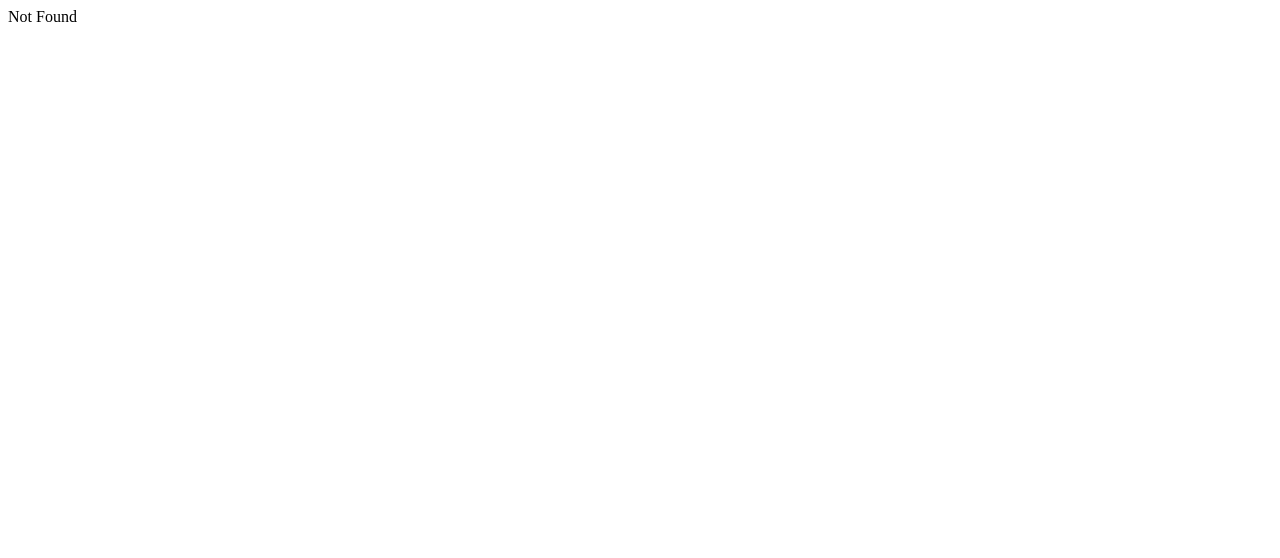
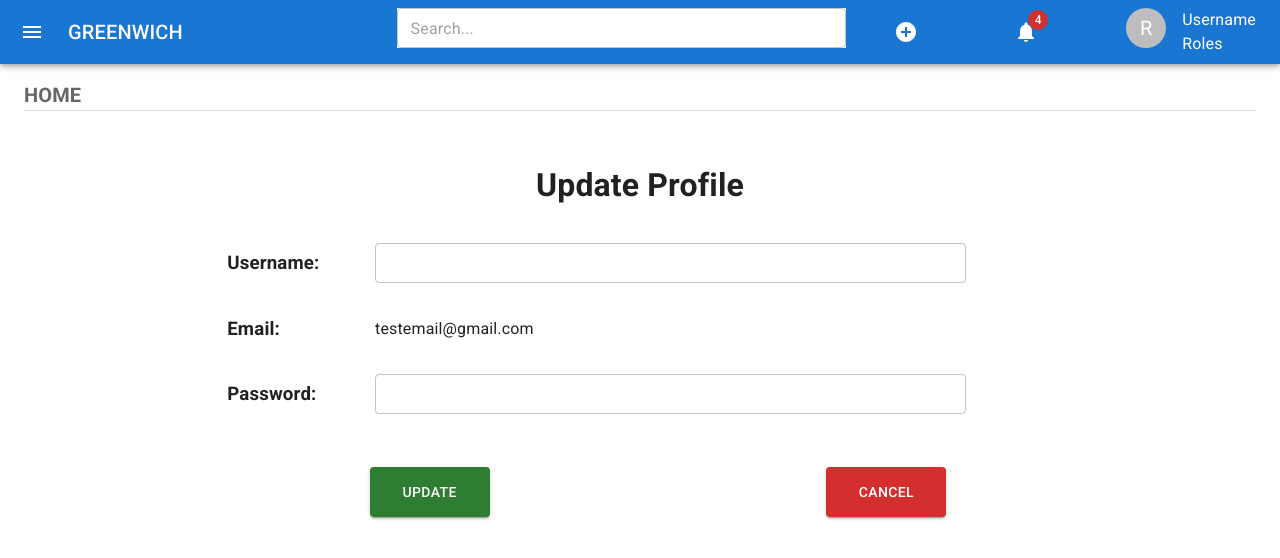
Before and after one commit to vobaloi/EWSD-Squad_Lazy, a React (Create React App) app in the folder FrontEnd/client/: page /home/updateprofile in a window 1280 px wide. Shown: the top 558 px of the page. Built offline with nearby package versions, Linux system fonts and the light colour scheme.

Commit message:
add profile and update profile page

```diff
--- a/FrontEnd/client/src/components/ManagementIdeas/ManagementIdeas.js
+++ b/FrontEnd/client/src/components/ManagementIdeas/ManagementIdeas.js
@@ -172,23 +172,12 @@ const ManagementIdeas = () => {
   return (
     <Box>
       <Box>
-        <Box>
-          <Typography variant="h4">Ideas Management</Typography>
-        </Box>
-        <Box display={"flex"} alignItems="center">
-          <IconButton>
-            <Tooltip title="Add new user">
-              <AddCircleIcon fontSize="large" />
-            </Tooltip>
-          </IconButton>
-          <Typography>Add Ideas</Typography>
-        </Box>
+        <Typography variant="h4">Ideas Management</Typography>
       </Box>
-
       <TableContainer component={Paper} elevation={12}>
         <Table sx={{}} aria-label="custom pagination table">
           <TableHead>
-            <TableRow sx={{backgroundColor : "#33393994"}}>
+            <TableRow sx={{ backgroundColor: "#33393994" }}>
               <TableCell>Department</TableCell>
               <TableCell align="left">Category</TableCell>
               <TableCell align="center">Description</TableCell>
--- a/FrontEnd/client/src/components/SettingProfiles/SettingProfiles.js
+++ b/FrontEnd/client/src/components/SettingProfiles/SettingProfiles.js
@@ -1,9 +1,87 @@
-import React from 'react'
+import {
+  Box,
+  Grid,
+  Button,
+  Typography,
+} from "@mui/material";
+import { useNavigate } from 'react-router-dom';
+import * as React from "react";
 
 const SettingProfiles = () => {
-    return (
-        <div>SettingProfiles</div>
-    )
-}
+    const navigate = useNavigate()
+  return (
+    <Grid
+      sx={{
+        width: "80%",
+        height: 600,
+        margin: "50px auto",
+        textAlign: "center",
+      }}
+    >
+      <h1> Profile</h1>
+      <Box
+        display={"flex"}
+        sx={{
+          alignItems: "center",
+          textAlign: "center",
+          justifyContent: "center",
+        }}
+      >
+        <Box sx={{ width: "15%", textAlign: "left" }}>
+          <h3>Username:</h3>
+        </Box>
+        <Box sx={{ width: "20%", textAlign: "left" }}>
+          <Typography sx={{ background: "white" }} fullWidth size="small" />{" "}
+          Name
+        </Box>
+      </Box>
+      <Box
+        display={"flex"}
+        sx={{
+          alignItems: "center",
+          textAlign: "center",
+          justifyContent: "center",
+        }}
+      >
+        <Box sx={{ width: "15%", textAlign: "left" }}>
+          <h3>Email:</h3>
+        </Box>
+        <Box sx={{ width: "20%", textAlign: "left" }}>
+          <Typography sx={{ background: "white" }} fullWidth size="small" />{" "}
+          testemail@gmail.com
+        </Box>
+      </Box>
+      <Box
+        display={"flex"}
+        sx={{
+          alignItems: "center",
+          textAlign: "center",
+          justifyContent: "center",
+        }}
+      >
+        <Box sx={{ width: "15%", textAlign: "left" }}>
+          <h3>Password:</h3>
+        </Box>
+          <Box sx={{ width: "20%", textAlign: "left" }}>
+            <Typography sx={{ background: "white" }} fullWidth size="small" />{" "}
+            ************
+          </Box>
+      </Box>
+      <Box sx={{ mt: 5 }}>
+        <Button
+          variant="contained"
+          color="success"
+          sx={{
+            height: 50,
+            width: 120,
+          }}
+          onClick={() => navigate('/home/updateprofile')}
+        >
+          Update
+        </Button>
+      </Box>
+    </Grid>
+  );
+};
 
-export default SettingProfiles
+export default SettingProfiles;
--- /dev/null
+++ b/FrontEnd/client/src/components/SettingProfiles/UpdateProfile.js
@@ -0,0 +1,111 @@
+import {
+  Box,
+  Grid,
+  TextField,
+  InputLabel,
+  Select,
+  MenuItem,
+  FormControl,
+  Button,
+  Typography,
+} from "@mui/material";
+import { useNavigate } from "react-router-dom";
+const UpdateProfile = () => {
+    const navigate = useNavigate()
+  return (
+    <Grid
+      sx={{
+        width: "80%",
+        height: 600,
+        margin: "50px auto",
+        borderRadius: 15,
+        textAlign: "center",
+      }}
+    >
+      <h1> Update Profile</h1>
+      <Box
+        display={"flex"}
+        sx={{
+          alignItems: "center",
+        }}
+      >
+        <Box sx={{ width: "15%", marginLeft: 10, textAlign: "left" }}>
+          <h3>Username:</h3>
+        </Box>
+        <Box sx={{ width: "60%" }}>
+          <TextField sx={{ background: "white" }} fullWidth size="small" />
+        </Box>
+      </Box>
+      <Box
+        display={"flex"}
+        sx={{
+          alignItems: "center",
+        }}
+      >
+        <Box sx={{ width: "15%", marginLeft: 10, textAlign: "left" }}>
+          <h3>Email:</h3>
+        </Box>
+        <Box sx={{ width: "20%", textAlign: "left" }}>
+          <Typography sx={{ background: "white" }} fullWidth size="small" />{" "}
+          testemail@gmail.com
+        </Box>
+      </Box>
+      <Box
+        display={"flex"}
+        sx={{
+          alignItems: "center",
+        }}
+      >
+        <Box sx={{ width: "15%", marginLeft: 10, textAlign: "left" }}>
+          <h3>Password:</h3>
+        </Box>
+        <Box sx={{ width: "60%" }}>
+          <TextField
+            sx={{ background: "white" }}
+            fullWidth
+            size="small"
+            type={"password"}
+          />
+        </Box>
+      </Box>
+      <Grid sx={{ textAlign: "center" }}>
+        <Box
+          display={"flex"}
+          sx={{
+            mt: 5,
+            justifyContent: "space-between",
+          }}
+        >
+          <Box sx={{ width: "50%" }}>
+            <Button
+              variant="contained"
+              color="success"
+              sx={{
+                ml: 9,
+                height: 50,
+                width: 120,
+              }}
+            >
+              Update
+            </Button>
+          </Box>
+          <Box sx={{ width: "50%" }}>
+            <Button
+              variant="contained"
+              color="error"
+              sx={{
+                height: 50,
+                width: 120,
+              }}
+              onClick={() => navigate('/home/settingprofiles')}
+            >
+              Cancel
+            </Button>
+          </Box>
+        </Box>
+      </Grid>
+    </Grid>
+  );
+};
+
+export default UpdateProfile;
--- a/FrontEnd/client/src/index.js
+++ b/FrontEnd/client/src/index.js
@@ -9,6 +9,7 @@ import WriteIdea from "./components/WriteIdea/WriteIdea";
 import ManagementUsers from "./components/ManagementUsers/ManagementsUsers";
 import ManagementIdeas from "./components/ManagementIdeas/ManagementIdeas";
 import SettingProfiles from "./components/SettingProfiles/SettingProfiles";
+import UpdateProfile from "./components/SettingProfiles/UpdateProfile";
 import Dashboard from "./components/Dashboard/Dashboard";
 
 //authContext
@@ -61,6 +62,7 @@ ReactDOM.render(
                   <Route path="update-category" element={<UpdateCategory />} />
 
                   <Route path="settingprofiles" element={<SettingProfiles />} />
+                  <Route path="updateprofile" element={<UpdateProfile />} />
                 </Route>
               </Route>
               <Route path="*" element={<PageNotFound />} />
```
